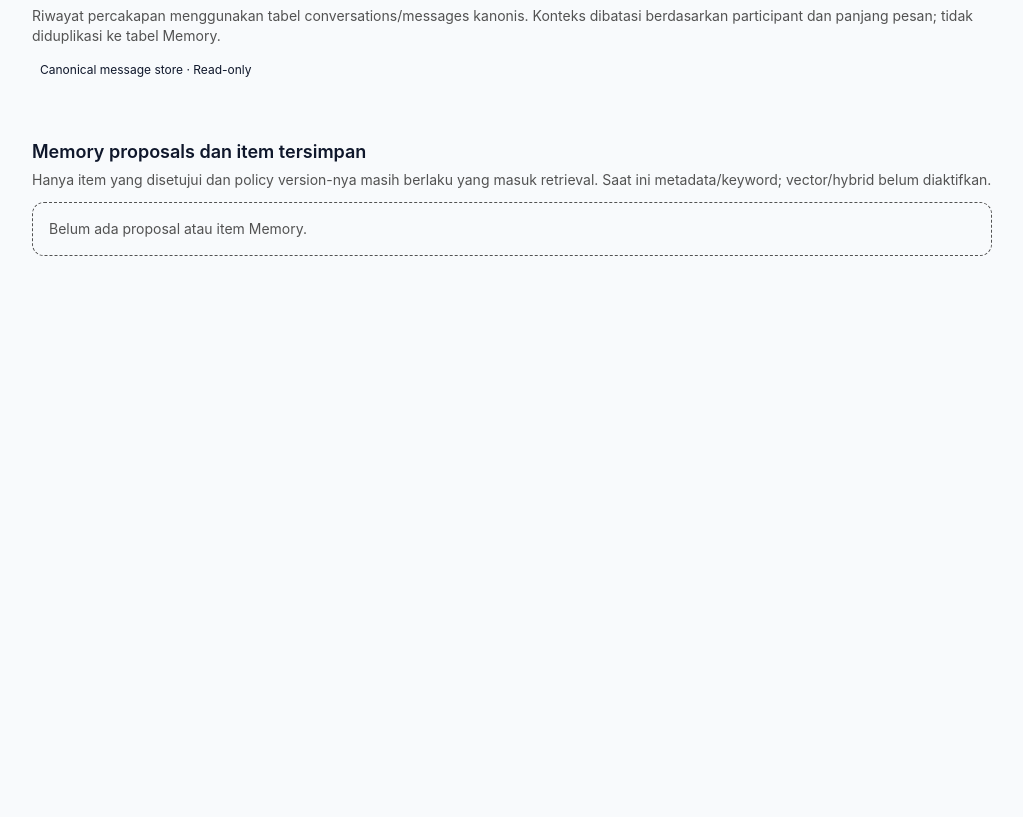
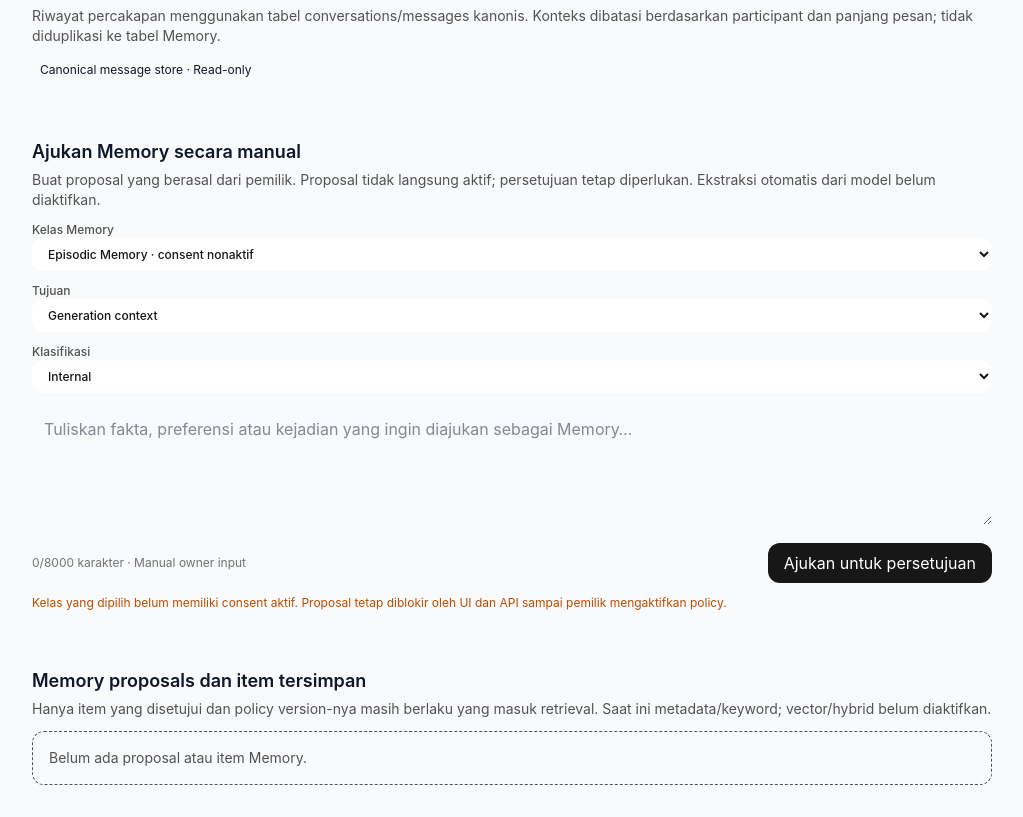
Before and after one commit to urbanrealty36-ops/Allpha-AI-Aplikasi, a Next.js app in the folder apps/web/: page /agents/1/memory in a window 1280 px wide. Shown: the part 1506-2323 px from the top of the page, without its empty margins (128-1151 px from the left). Before the commit the page ends 1794 px from the top, so only its background shows below. Built offline with nearby package versions, Linux system fonts and the light colour scheme; no server answers.

Commit message:
feat(memory): add owner-managed proposal creation to Memory Studio

```diff
--- a/apps/web/app/agents/[agentId]/memory/page.tsx
+++ b/apps/web/app/agents/[agentId]/memory/page.tsx
@@ -23,6 +23,7 @@ export default function AgentMemoryPage(){
  const [enabled,setEnabled]=useState<Record<string,boolean>>({}),[retention,setRetention]=useState<Record<string,number>>({}),[consent,setConsent]=useState(false);
  const [loading,setLoading]=useState(true),[saving,setSaving]=useState(""),[error,setError]=useState(""),[notice,setNotice]=useState("");
  const [editing,setEditing]=useState(""),[draft,setDraft]=useState("");
+ const [proposalType,setProposalType]=useState<T>("episodic"),[proposalPurpose,setProposalPurpose]=useState("agent_generation_context"),[proposalClass,setProposalClass]=useState("internal"),[proposalText,setProposalText]=useState("");
  const load=useCallback(async(s:Session)=>{
   setLoading(true);setError("");
   try{
@@ -68,6 +69,19 @@ export default function AgentMemoryPage(){
   }catch(e){setError(e instanceof Error?e.message:"Pencabutan consent tidak selesai; periksa setiap policy.");await load(session);}
   finally{setSaving("");}
  }
+ async function createProposal(){
+  if(!session)return;
+  const policy=policies.find(x=>x.memory_type===proposalType);
+  if(!policy?.enabled){setError("Aktifkan consent untuk kelas Memory ini sebelum membuat proposal.");return;}
+  if(!proposalText.trim()){setError("Isi konten proposal terlebih dahulu.");return;}
+  setSaving("proposal");setError("");setNotice("");
+  try{
+   const r=await fetch(api+"/v1/memory/proposals",{method:"POST",headers:{Authorization:"Bearer "+session.access_token,"Content-Type":"application/json"},
+    body:JSON.stringify({agent_id:agentId,memory_type:proposalType,purpose:proposalPurpose,classification:proposalClass,content:proposalText.trim(),source_ref:{kind:"owner_manual"},provenance:{created_by:"owner",capture_mode:"manual"},retention_days:proposalType==="working"?1:undefined})});
+   if(!r.ok)throw new Error(await err(r));
+   setProposalText("");setNotice("Proposal tersimpan untuk keputusan pemilik. Proposal belum aktif dan belum masuk retrieval.");await load(session);
+  }catch(e){setError(e instanceof Error?e.message:"Proposal Memory gagal dibuat.");}finally{setSaving("");}
+ }
  async function decide(item:Item,decision:"approve"|"reject"){
   if(!session)return;setSaving(item.id);
   try{const r=await fetch(api+"/v1/memory/items/"+item.id+"/decision",{method:"POST",headers:{Authorization:"Bearer "+session.access_token,"Content-Type":"application/json"},body:JSON.stringify({decision})});
@@ -105,6 +119,17 @@ export default function AgentMemoryPage(){
    </article>;})}</div>
   </section>
   <section className="rounded-2xl border p-4 sm:p-5"><h2 className="text-lg font-semibold">Conversation Memory</h2><p className="mt-1 text-sm text-neutral-600">Riwayat percakapan menggunakan tabel conversations/messages kanonis. Konteks dibatasi berdasarkan participant dan panjang pesan; tidak diduplikasi ke tabel Memory.</p><span className="mt-3 inline-flex rounded-full border px-2 py-1 text-xs">Canonical message store · Read-only</span></section>
+  <section className="space-y-3 rounded-2xl border p-4 sm:p-5">
+   <div><h2 className="text-lg font-semibold">Ajukan Memory secara manual</h2><p className="mt-1 text-sm text-neutral-600">Buat proposal yang berasal dari pemilik. Proposal tidak langsung aktif; persetujuan tetap diperlukan. Ekstraksi otomatis dari model belum diaktifkan.</p></div>
+   <div className="grid gap-3 sm:grid-cols-3">
+    <label className="space-y-1 text-xs font-medium text-neutral-600">Kelas Memory<select value={proposalType} onChange={e=>setProposalType(e.target.value as T)} className="w-full rounded-xl border bg-white px-3 py-2 text-sm text-neutral-900">{defs.map(d=><option key={d.key} value={d.key} disabled={!policies.find(p=>p.memory_type===d.key)?.enabled}>{d.title}{policies.find(p=>p.memory_type===d.key)?.enabled?"":" · consent nonaktif"}</option>)}</select></label>
+    <label className="space-y-1 text-xs font-medium text-neutral-600">Tujuan<select value={proposalPurpose} onChange={e=>setProposalPurpose(e.target.value)} className="w-full rounded-xl border bg-white px-3 py-2 text-sm text-neutral-900"><option value="agent_generation_context">Generation context</option><option value="agent_runtime_context">Agent runtime context</option><option value="workflow_context">Workflow context</option><option value="personalization_context">Personalization context</option></select></label>
+    <label className="space-y-1 text-xs font-medium text-neutral-600">Klasifikasi<select value={proposalClass} onChange={e=>setProposalClass(e.target.value)} className="w-full rounded-xl border bg-white px-3 py-2 text-sm text-neutral-900"><option value="public">Public</option><option value="internal">Internal</option><option value="confidential">Confidential</option><option value="restricted">Restricted</option></select></label>
+   </div>
+   <textarea value={proposalText} onChange={e=>setProposalText(e.target.value)} rows={4} maxLength={8000} placeholder="Tuliskan fakta, preferensi atau kejadian yang ingin diajukan sebagai Memory…" className="w-full rounded-xl border p-3 text-sm"/>
+   <div className="flex flex-wrap items-center justify-between gap-2"><span className="text-xs text-neutral-500">{proposalText.length}/8000 karakter · Manual owner input</span><button disabled={saving==="proposal"||!policies.some(p=>p.memory_type===proposalType&&p.enabled)||!proposalText.trim()} onClick={()=>void createProposal()} className="rounded-xl bg-neutral-900 px-4 py-2 text-sm text-white disabled:opacity-50">{saving==="proposal"?"Menyimpan proposal…":"Ajukan untuk persetujuan"}</button></div>
+   {!policies.some(p=>p.memory_type===proposalType&&p.enabled)&&<p className="text-xs text-amber-700">Kelas yang dipilih belum memiliki consent aktif. Proposal tetap diblokir oleh UI dan API sampai pemilik mengaktifkan policy.</p>}
+  </section>
   <section className="space-y-3 rounded-2xl border p-4 sm:p-5"><div><h2 className="text-lg font-semibold">Memory proposals dan item tersimpan</h2><p className="mt-1 text-sm text-neutral-600">Hanya item yang disetujui dan policy version-nya masih berlaku yang masuk retrieval. Saat ini metadata/keyword; vector/hybrid belum diaktifkan.</p></div>
    {items.length===0?<p className="rounded-xl border border-dashed p-4 text-sm text-neutral-600">Belum ada proposal atau item Memory.</p>:items.map(item=><article key={item.id} className="rounded-xl border p-4">
     <div className="flex flex-wrap items-center justify-between gap-2"><div className="flex flex-wrap items-center gap-2"><strong className="capitalize">{item.memory_type.replace("_"," ")}</strong><span className="rounded-full border px-2 py-0.5 text-xs">{item.status}</span><span className="rounded-full border px-2 py-0.5 text-xs">{item.classification}</span></div><span className="text-xs text-neutral-500">v{item.version}</span></div>
```
